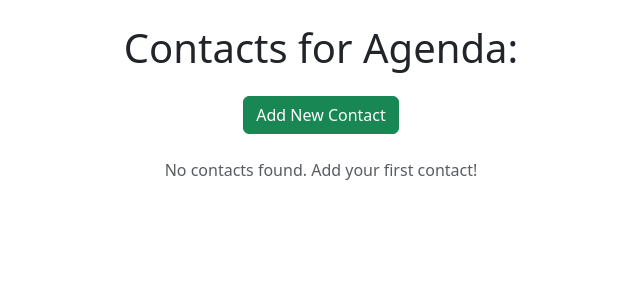
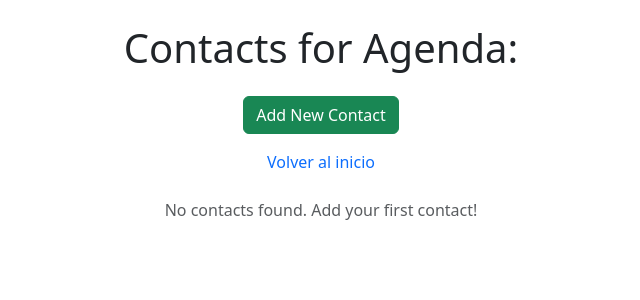
Before and after one commit to kamelmat/KMT-REACT-USEREDUCER, a React (Vite) app: page /contacts/1 in a window 1280 px wide. Shown: the top 300 px of the page, without its empty margins (319-959 px from the left). Built offline with nearby package versions, Linux system fonts and the light colour scheme.

Commit message:
Proyecto acabado

```diff
--- a/src/pages/ContactList.jsx
+++ b/src/pages/ContactList.jsx
@@ -3,6 +3,7 @@
 import useGlobalReducer from '../hooks/useGlobalReducer';
 import contactListService from '../services/contactListService';
 import ContactCard from '../components/ContactCard';
+import { Link } from "react-router-dom";
 
 const ContactList = () => {
     const { store, dispatch } = useGlobalReducer();
@@ -89,6 +90,9 @@
                 >
                     {store.showForm ? 'Hide Form' : 'Add New Contact'}
                 </button>
+                <div className="mt-3">
+                    <Link to="/" className="text-decoration-none">Volver al inicio</Link>
+                </div>
             </div>
             {store.showForm && (
                 <div className="card p-3 mb-4">
```
Lines whose indentation alone changed are shown as unchanged.
